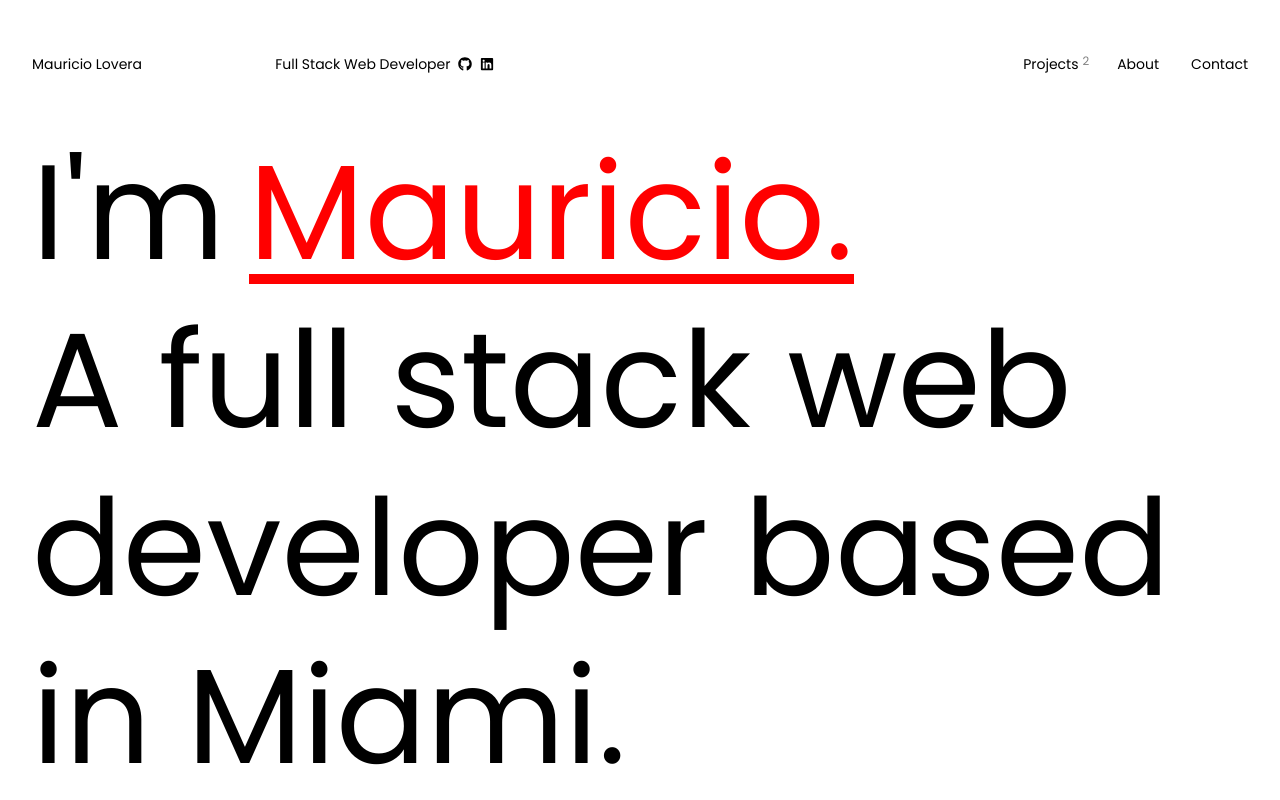
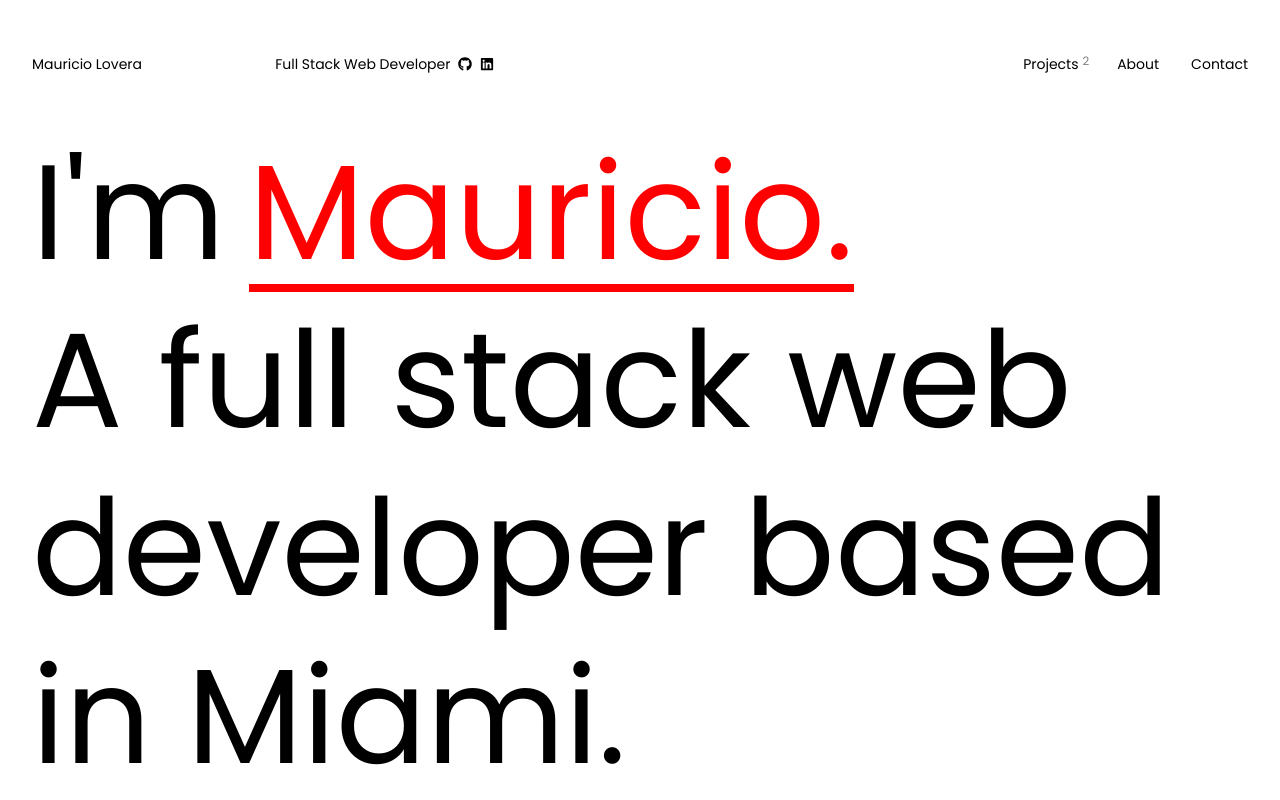
Before and after one commit to mauLovera/Portfolio, a Next.js app: page / in a window 1280 px wide. Shown: the top 800 px of the page. Built offline with nearby package versions, Linux system fonts and the light colour scheme; a web font is replaced by a local one.

Commit message:
fix: underline spacing bug

```diff
--- a/components/common/LandingBanner/LandingBanner.module.scss
+++ b/components/common/LandingBanner/LandingBanner.module.scss
@@ -49,9 +49,9 @@
         &::after {
           position: absolute;
           content: '';
-          bottom: $size_12px;
+          bottom: .5vmin;
           left: 0;
-          height: 10px;
+          height: 1vmin;
           background-color: red;
           animation-name: underline;
           animation-delay: 4s;
--- a/components/common/SelectedProjects/Row/Row.module.scss
+++ b/components/common/SelectedProjects/Row/Row.module.scss
@@ -63,7 +63,7 @@
 
   &::after {
     content: '';
-    height: 1px;
+    height: 1.5px;
     width: 0;
     position: absolute;
     bottom: 0;
```
